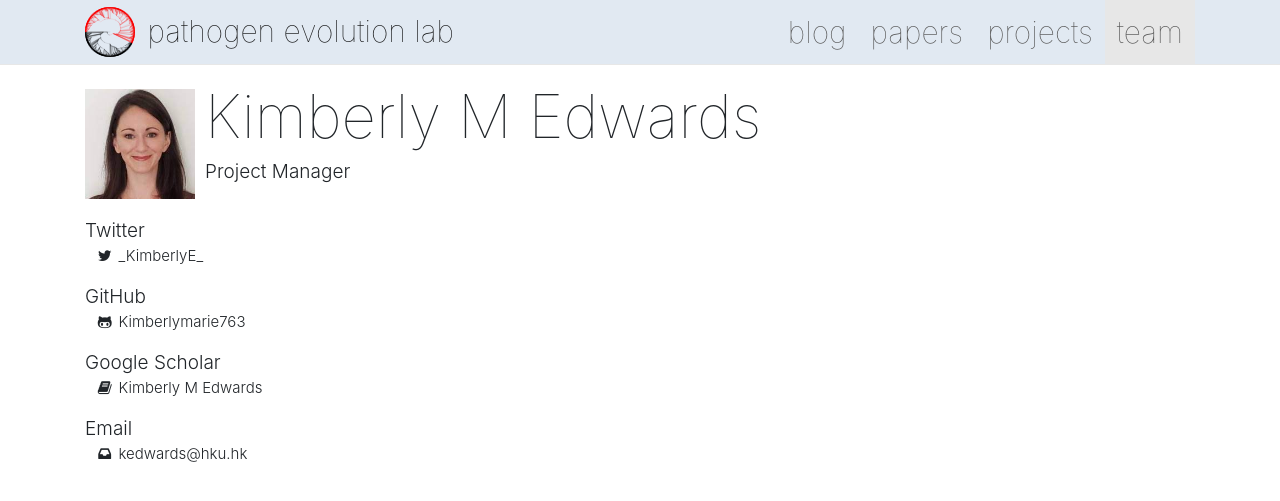
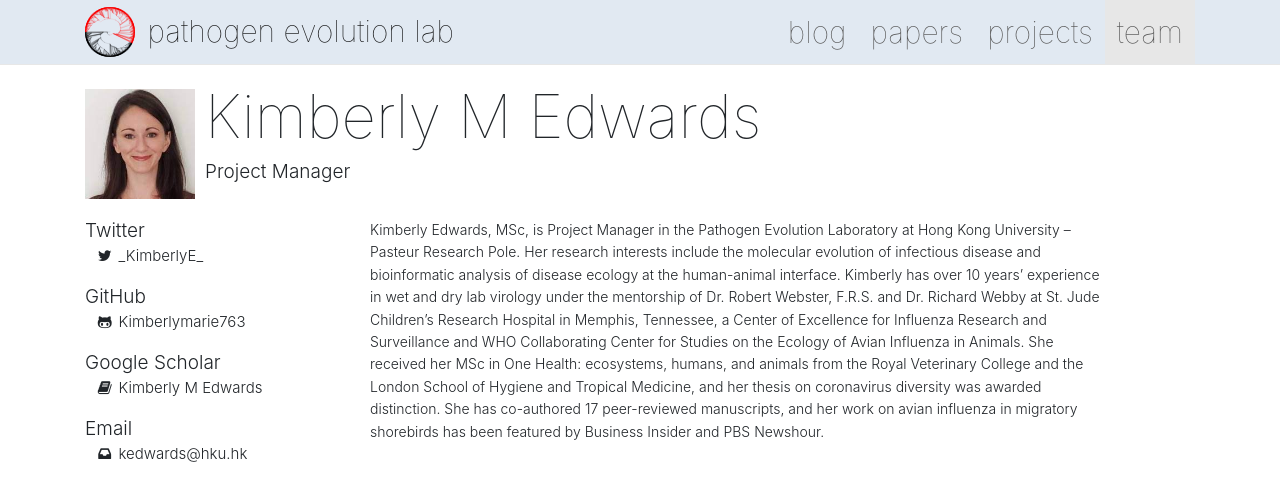
Before and after one commit to vjlab/vjlab-website, a Jekyll site: the page built from team/_posts/2020-12-01-kim.md, in a window 1280 px wide. Shown: the top 501 px of the page. Built offline with Jekyll 4.4.1, drawn with Linux system fonts in a browser that asks for light colours.

Commit message:
Update 2020-12-01-kim.md
Added Kimberly's ORCID and Biosketch

```diff
--- a/team/_posts/2020-12-01-kim.md
+++ b/team/_posts/2020-12-01-kim.md
@@ -7,7 +7,8 @@ email: kedwards@hku.hk
 twitter: _KimberlyE_
 github: Kimberlymarie763
 scholar: quZUwkQAAAAJ&hl
-orcid:
+orcid: 0000-0003-0944-3118
 image: /images/team/kim.png
 alumni: false
 ---
+Kimberly Edwards, MSc, is Project Manager in the Pathogen Evolution Laboratory at Hong Kong University – Pasteur Research Pole. Her research interests include the molecular evolution of infectious disease and bioinformatic analysis of disease ecology at the human-animal interface. Kimberly has over 10 years’ experience in wet and dry lab virology under the mentorship of Dr. Robert Webster, F.R.S. and Dr. Richard Webby at St. Jude Children’s Research Hospital in Memphis, Tennessee, a Center of Excellence for Influenza Research and Surveillance and WHO Collaborating Center for Studies on the Ecology of Avian Influenza in Animals. She received her MSc in One Health: ecosystems, humans, and animals from the Royal Veterinary College and the London School of Hygiene and Tropical Medicine, and her thesis on coronavirus diversity was awarded distinction. She has co-authored 17 peer-reviewed manuscripts, and her work on avian influenza in migratory shorebirds has been featured by Business Insider and PBS Newshour.
```
